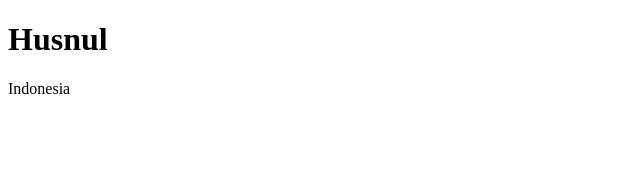
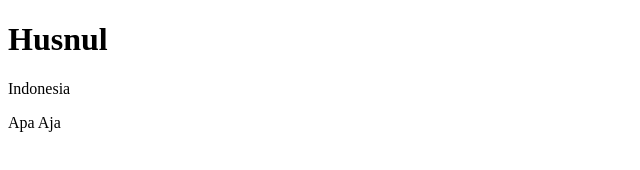
Before and after one commit to husnul-bit/Latihan-6, a plain HTML site: page index.html in a window 1280 px wide. Shown: the full height of the page, 0-640 px from the left. Drawn offline with Linux system fonts and the light colour scheme.

Commit message:
Update index.html

```diff
--- a/index.html
+++ b/index.html
@@ -8,5 +8,6 @@
   <body>
     <h1>Husnul</h1>
     <p>Indonesia</p>
+    <p>Apa Aja</p>
   </body>
 </html>
```
